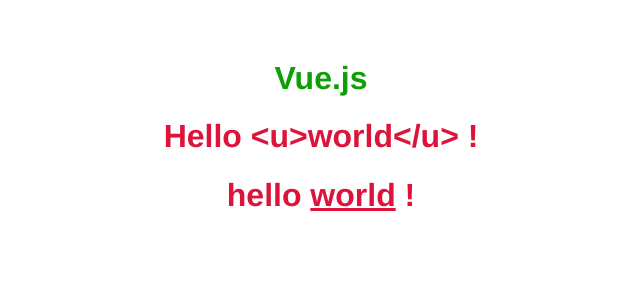
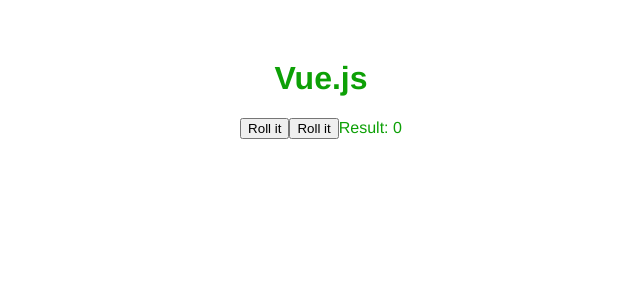
Before and after one commit to scornius/vuejspg, a Vue app: page / in a window 1280 px wide. Shown: the top 300 px of the page, without its empty margins (319-959 px from the left). Built offline with nearby package versions, Linux system fonts and the light colour scheme.

Commit message:
progress

```diff
--- a/src/App.vue
+++ b/src/App.vue
@@ -3,11 +3,13 @@
     <h1>Vue.js</h1>
     <router-view/>
 
-    <Hello/>
 <!--
-   <MyLink/>
-   <CoinFlip/>
+<Hello/>
+<MyLink/>
+<CoinFlip/>
 -->
+
+    <DiceRoll/>
 
   </div>
 </template>
@@ -16,10 +18,12 @@
 import Hello from './components/HelloWorld'
 import MyLink from './components/MyLink'
 import CoinFlip from './components/CoinFlip'
+import DiceRoll from './components/DiceRoll'
 
 export default {
   name: 'App',
   components: {
+    DiceRoll,
     CoinFlip,
     MyLink,
     Hello
--- /dev/null
+++ b/src/components/DiceRoll.vue
@@ -0,0 +1,27 @@
+<template>
+    <div>
+      <button v-on:click="rollDice">Roll it</button>
+      <button @click="rollDice">Roll it</button>
+      <span>Result: {{result}}</span>
+    </div>
+</template>
+
+<script>
+export default {
+  name: 'DiceRoll',
+  data () {
+    return {
+      result: 0
+    }
+  },
+  methods: {
+    rollDice () {
+      this.result = Math.round(Math.random() * 6)
+    }
+  }
+}
+</script>
+
+<style scoped>
+
+</style>
```
